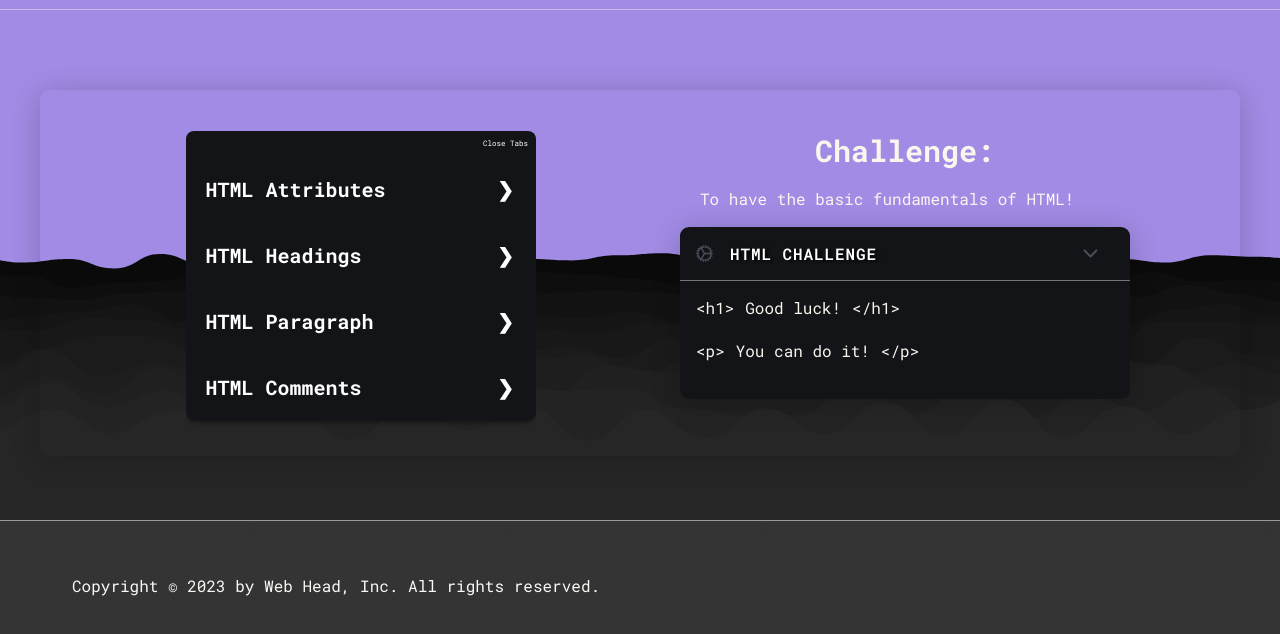
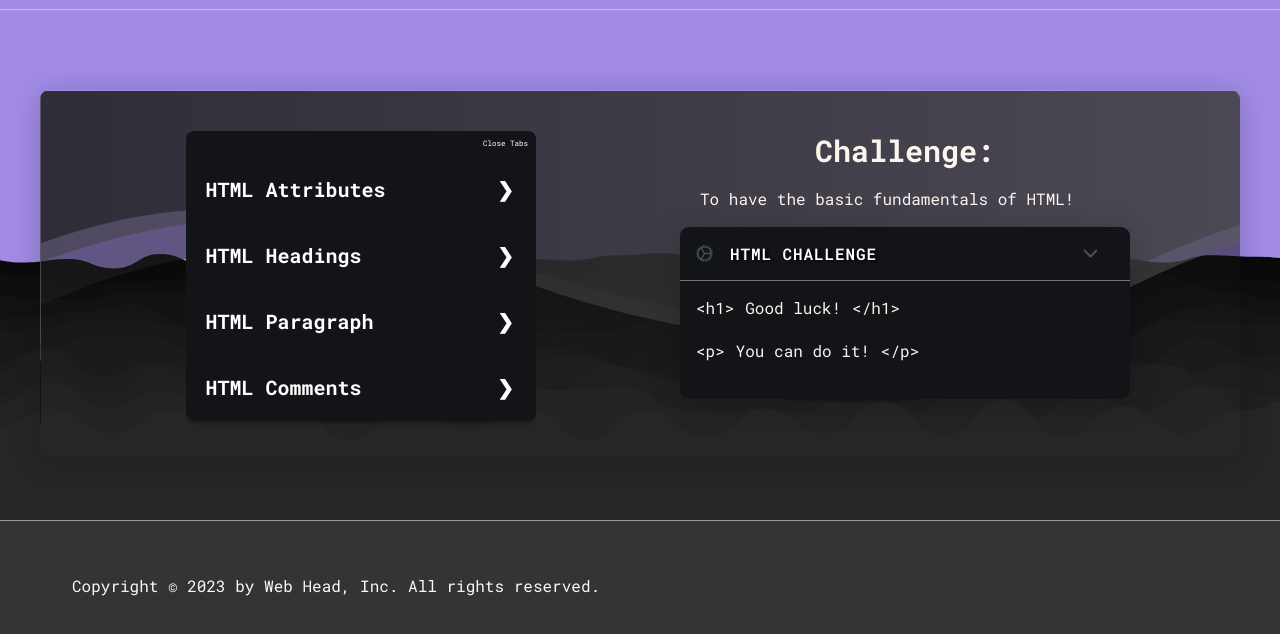
Before and after one commit to benidijaneo/webhead-app, a plain HTML site: page index.html in a window 1280 px wide. Shown: the part 3242-3876 px from the top of the page. Drawn offline with nearby package versions, Linux system fonts and the light colour scheme.

Commit message:
Challenge Container bg

```diff
--- a/css/style.css
+++ b/css/style.css
@@ -461,6 +461,7 @@ html {
 
 .challenge-container {
   max-width: 120rem;
+  background: url(/img/challenge-container-bg.svg);
   margin: 8rem auto 0 auto;
   padding: 4rem 8rem 0 8rem;
   border-radius: 9px;
```
Also changed, not shown: img/challenge-container-bg.svg (added).
